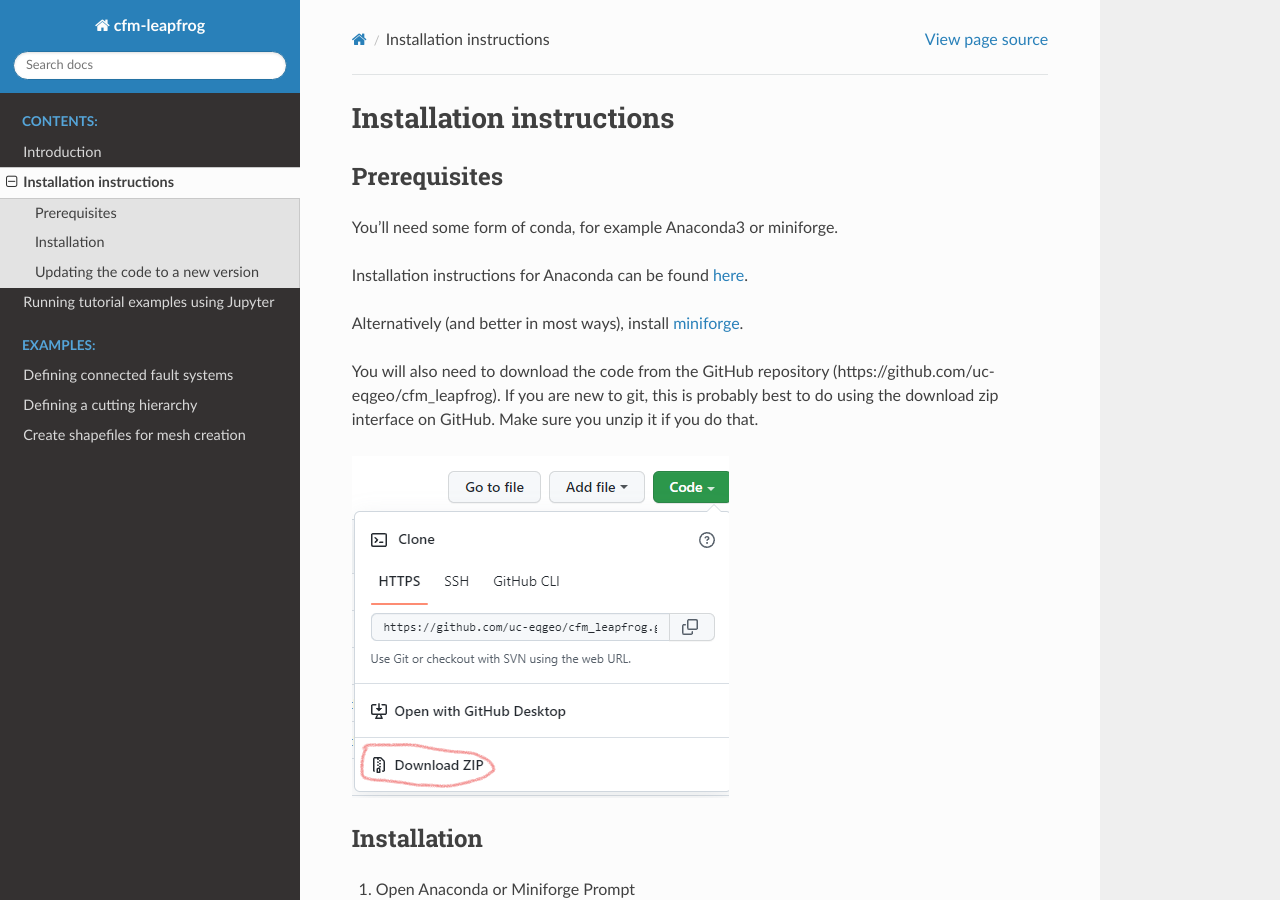
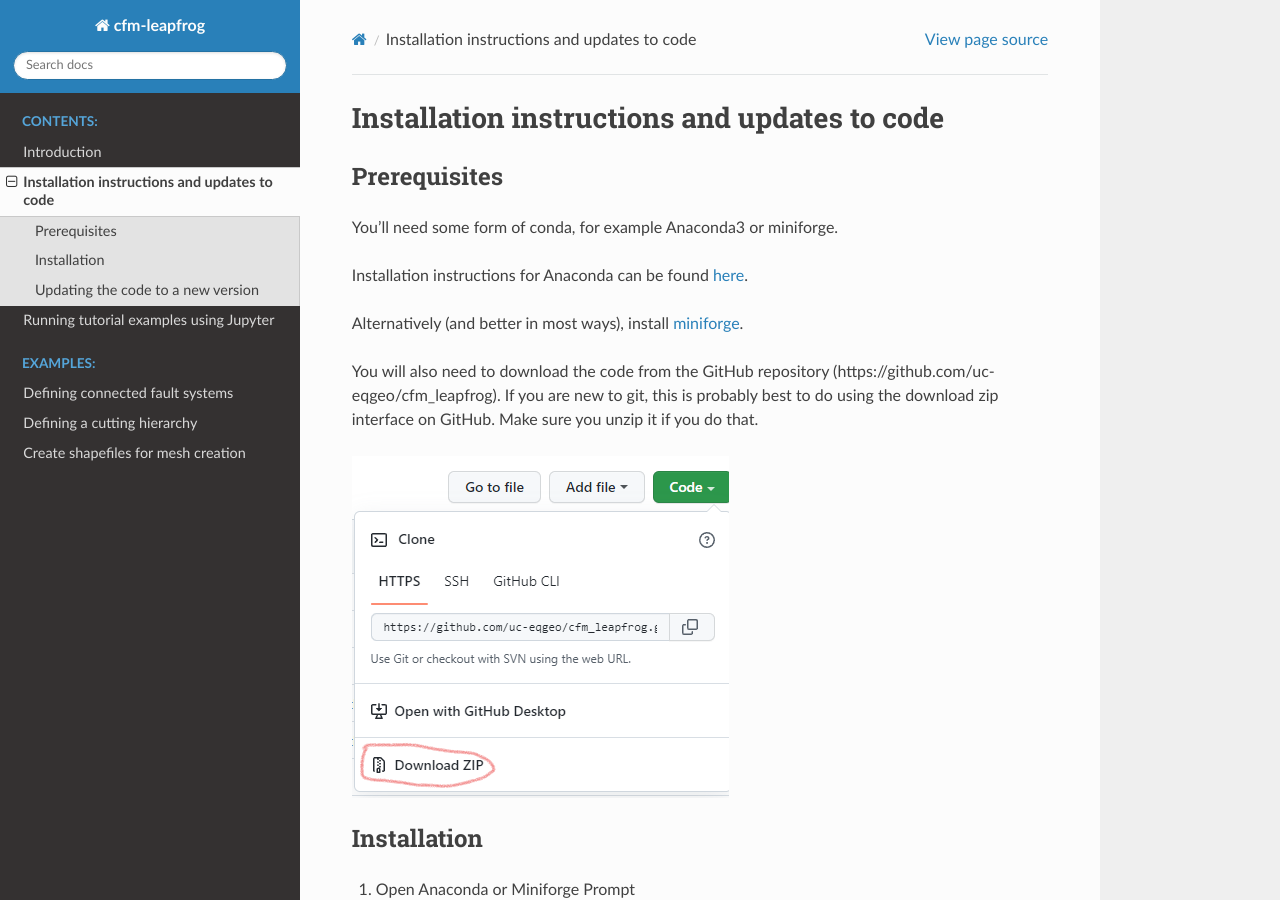
Before and after one commit to uc-eqgeo/cfm_leapfrog, a Sphinx documentation site: the page built from docs/help/install.md, in a window 1280 px wide and 900 px high. Built offline with Sphinx 7.4.7 and the Read the Docs theme 2.0.0, drawn with Linux system fonts in a browser that asks for light colours.

Commit message:
Add instructions for updating code and update version number

```diff
--- a/docs/help/install.md
+++ b/docs/help/install.md
@@ -1,4 +1,4 @@
-# Installation instructions
+# Installation instructions and updates to code
 
 ## Prerequisites
 
```
